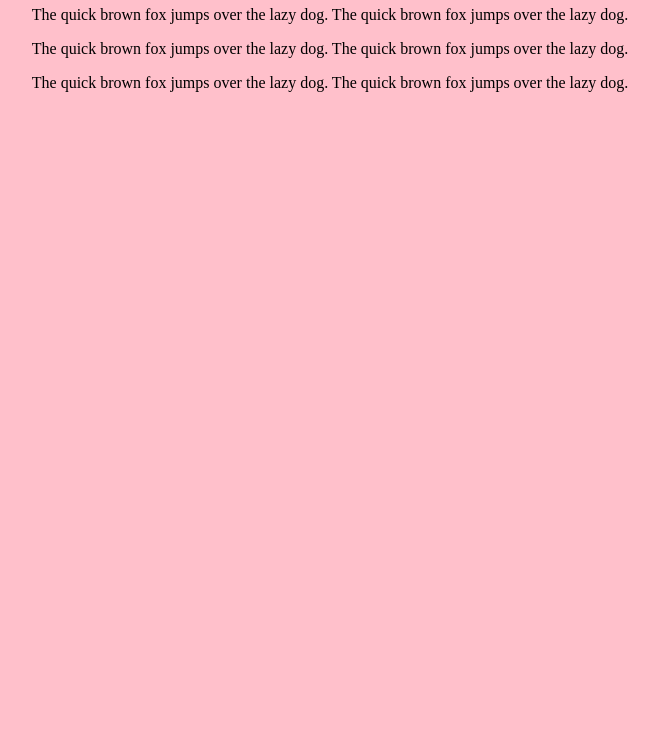
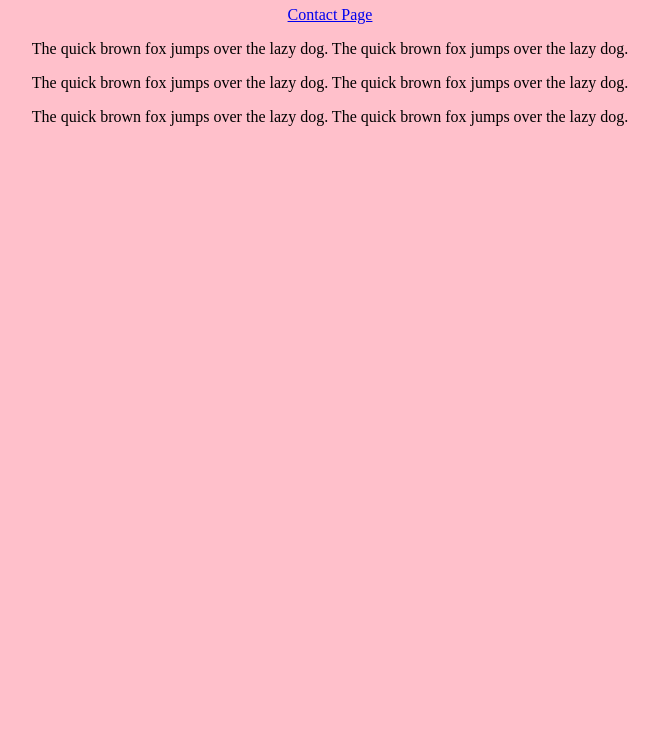
Before and after one commit to aarit-gupta/pages-test, a plain HTML site: page index.html in a window 1280 px wide. Shown: the part 52-800 px from the top of the page, without its empty margins (310-969 px from the left). Drawn offline with Linux system fonts and the light colour scheme.

Commit message:
Update index.html

```diff
--- a/index.html
+++ b/index.html
@@ -7,7 +7,7 @@
 </head>
 <body>
     <h1>Aarit Gupta</h1>
-    <a href="contact.html"></a>
+    <a href="contact.html">Contact Page</a>
     <p>The quick brown fox jumps over the lazy dog. The quick brown fox jumps over the lazy dog.</p>
     <p>The quick brown fox jumps over the lazy dog. The quick brown fox jumps over the lazy dog.</p>
     <p>The quick brown fox jumps over the lazy dog. The quick brown fox jumps over the lazy dog.</p>
```
